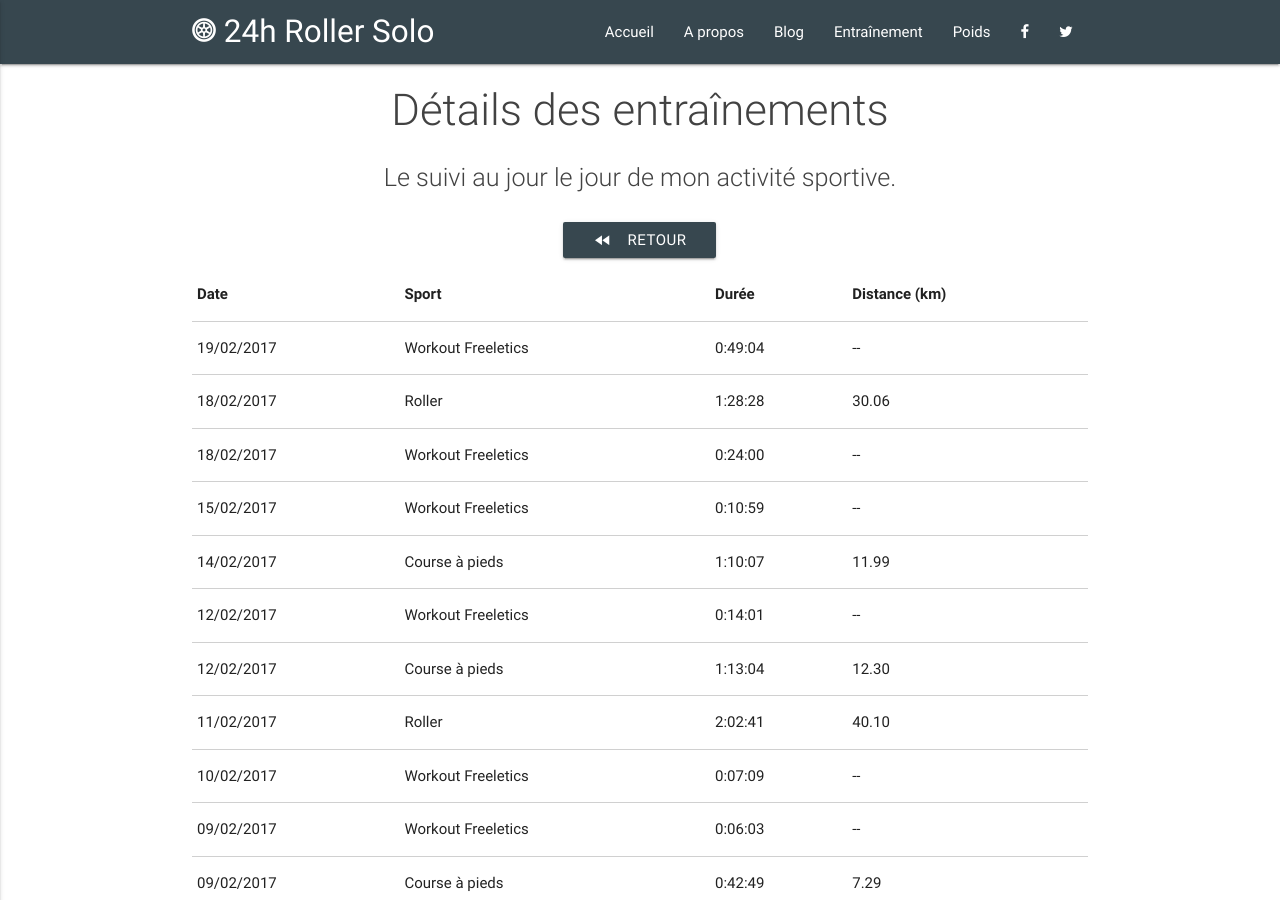
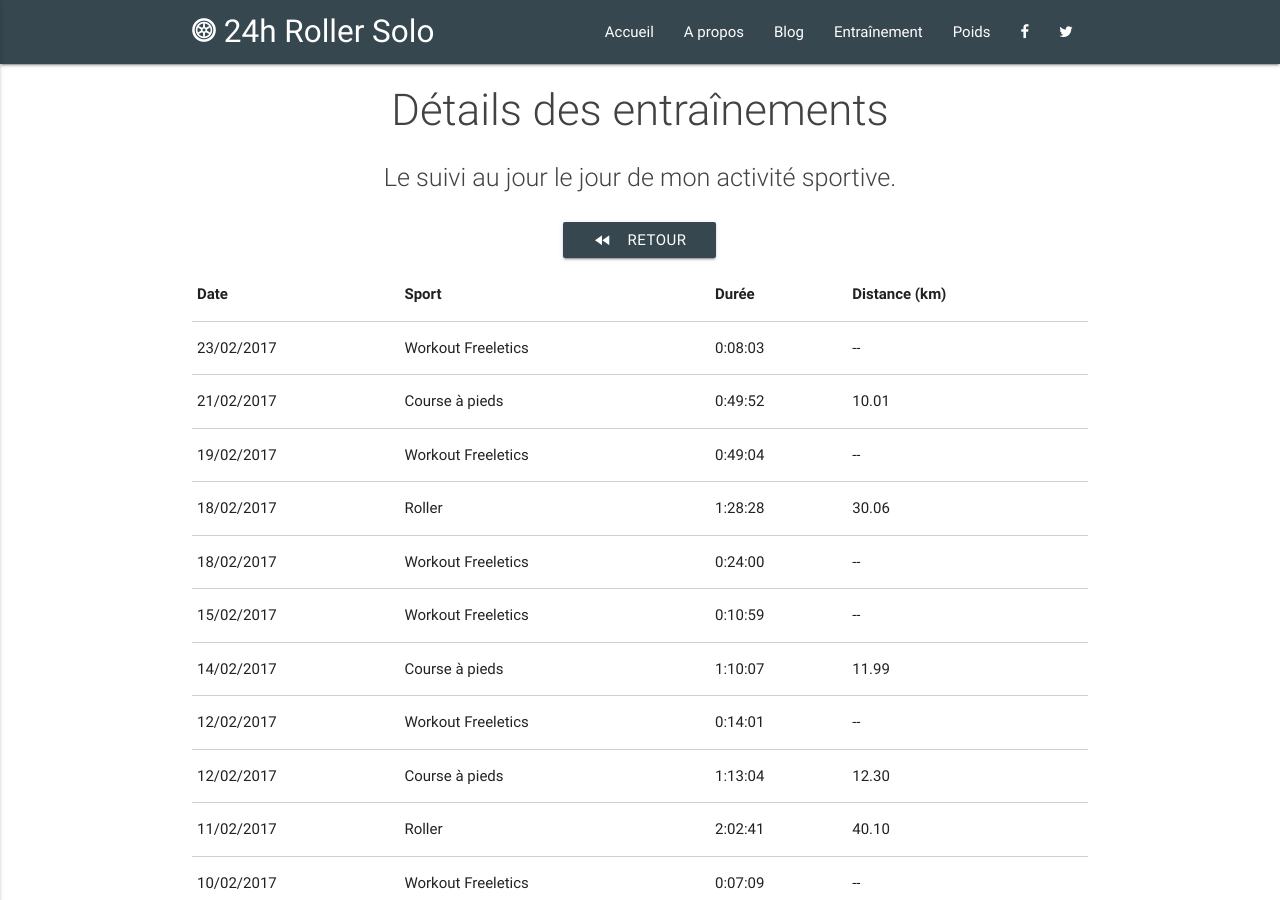
Before and after one commit to 24hRollerSolo/24hRollerSolo.github.io, a Jekyll site: the page built from training/details.html, in a window 1280 px wide and 900 px high. Built offline with Jekyll 4.4.1, drawn with Linux system fonts in a browser that asks for light colours.

Commit message:
Add 2017-02-23 workout

```diff
--- a/_data/sports.json
+++ b/_data/sports.json
@@ -1,4 +1,6 @@
 [
+  {"date": "2017-02-23", "type": "WORKOUT", "program": "W08-01 | CONDITIONNEMENT + 1/5 ATHENA Endurance", "duration": "0:08:03"},
+  {"date": "2017-02-21", "type": "RUNNING", "distance": "10.01", "duration": "0:49:52"},
   {"date": "2017-02-19", "type": "WORKOUT", "program": "W07-03 | APOLLON Endurance 2x2", "duration": "0:49:04"},
   {"date": "2017-02-18", "type": "ROLLER", "distance": "30.06", "duration": "1:28:28"},
   {"date": "2017-02-18", "type": "WORKOUT", "program": "W07-02 | HERMES Standard 2x2", "duration": "0:24:00"},
```
